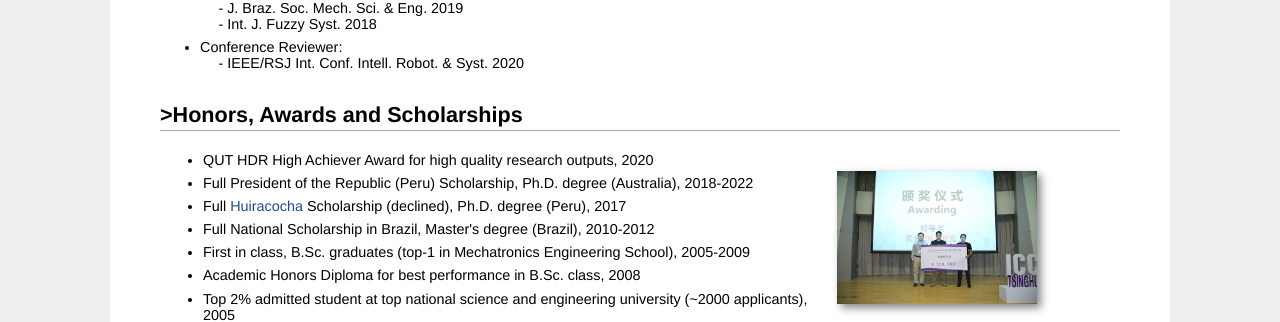
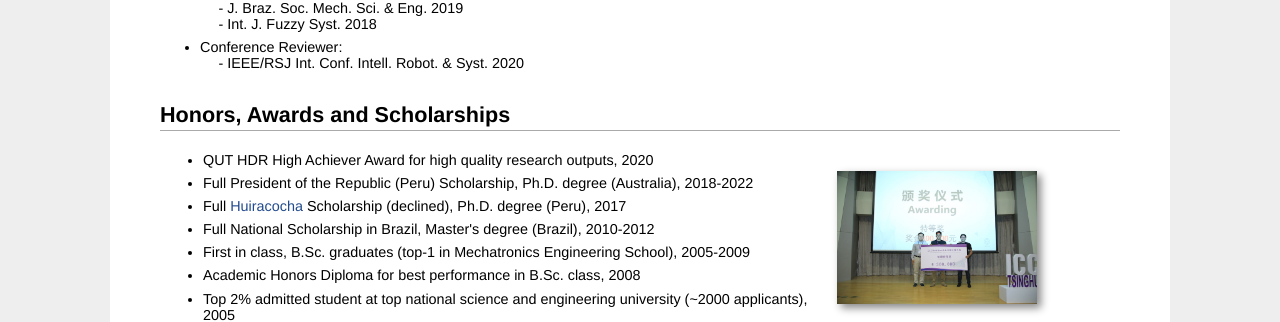
Before and after one commit to mchancan/mchancan.github.io, a Jekyll site: the page built from index.html, in a window 1280 px wide. Shown: the part 1837-2159 px from the top of the page. Built offline with Jekyll 4.4.1, drawn with Linux system fonts in a browser that asks for light colours; comment, search, counter and statistics services are not loaded.

```diff
--- a/index.html
+++ b/index.html
@@ -150,7 +150,7 @@ title: Marvin's Homepage
 	</li>
 </ul>
 
-<h2>>Honors, Awards and Scholarships</h2>
+<h2>Honors, Awards and Scholarships</h2>
 <table style="border-spacing:2px">
 <tbody>
 	<tr>
```
